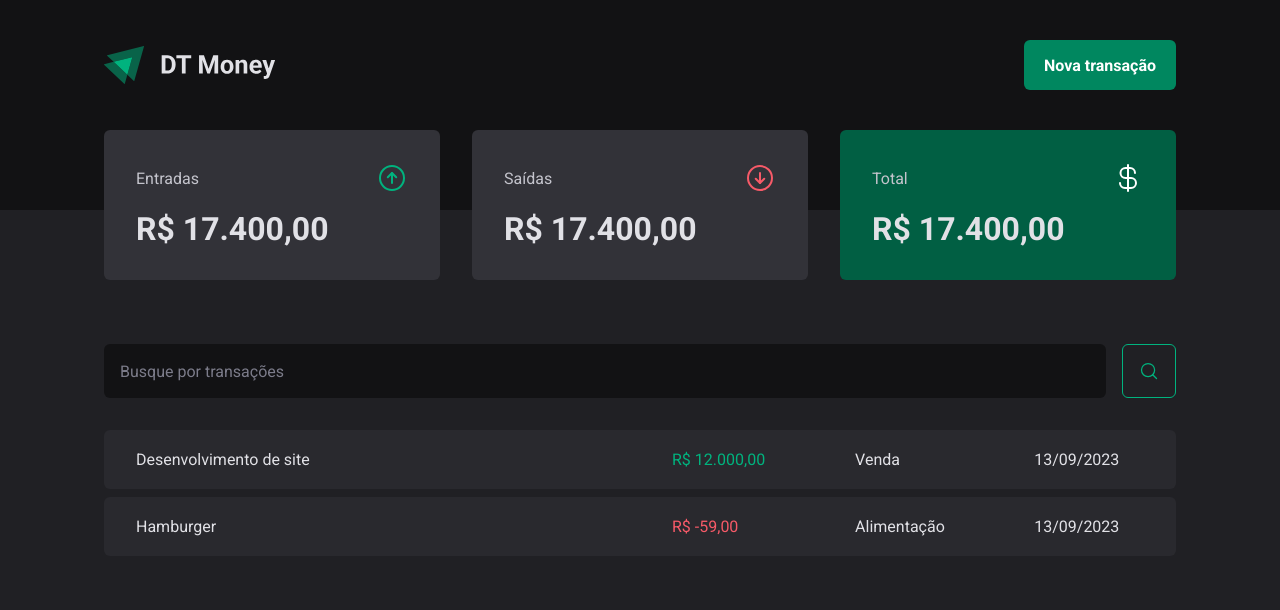
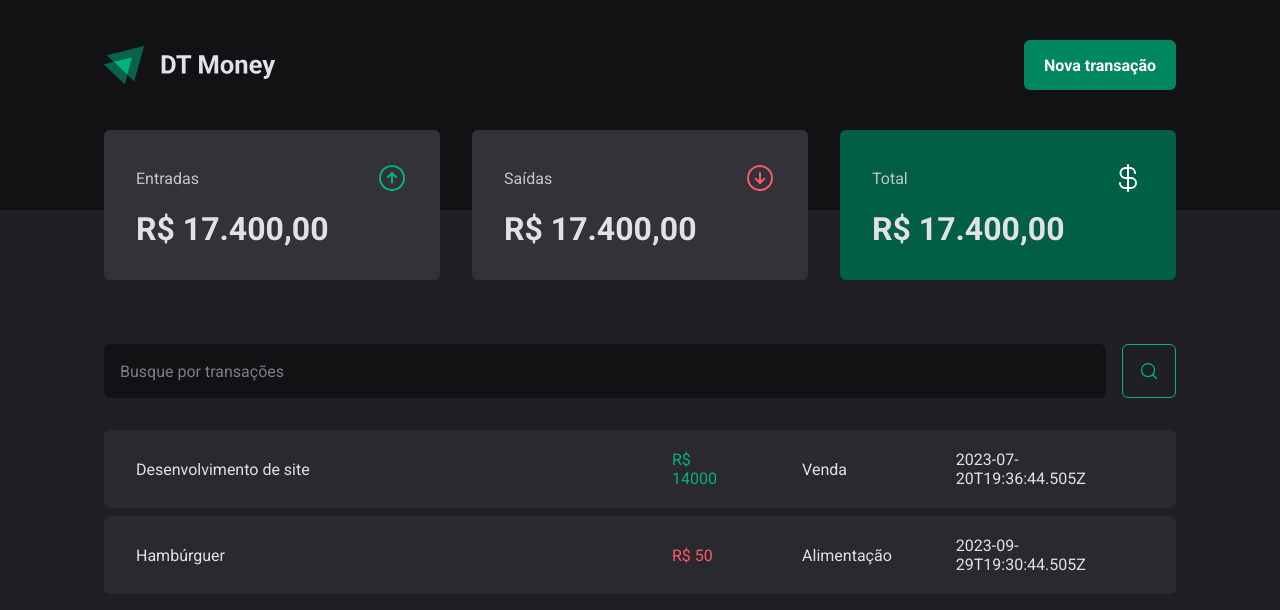
Before and after one commit to felipe-gomes-vicente/03-dt-money, a React (Vite) app: page / in a window 1280 px wide. Shown: the top 610 px of the page. Built offline with nearby package versions, Linux system fonts and the light colour scheme; data requests are answered from the project's data file.

Commit message:
API connection - Performing HTTP request ( version async await )

```diff
--- a/src/pages/Transactions/index.tsx
+++ b/src/pages/Transactions/index.tsx
@@ -1,25 +1,36 @@
-import { useEffect } from "react";
+import { useEffect, useState } from "react";
 import { Header } from "../../components/Header";
 import { Summary } from "../../components/Summary";
 import { SearchForm } from "./SearchForm";
+
 import {
   PriceHighlight,
   TransactionsContainer,
   TransactionsTable,
 } from "./styles";
 
+interface Transaction {
+  id: number;
+  description: string;
+  type: "income" | "outcome";
+  price: number;
+  category: string;
+  createdAt: string;
+}
+
 export function Transactions() {
+  const [transactions, setTransactions] = useState<Transaction[]>([]);
+
+  async function loadTransactions() {
+    const response = await fetch("http://localhost:3333/transactions");
+    const data = await response.json();
+
+    setTransactions(data);
+  }
+
   useEffect(() => {
-    async function loadTransactions() {
-      const response = await fetch('http://localhost:3333/transactions')
-      const data = await response.json()
-
-      console.log(data);
-
-    }
-
-    loadTransactions()
-  }, [])
+    loadTransactions();
+  }, []);
 
   return (
     <div>
@@ -30,28 +41,20 @@
 
         <TransactionsTable>
           <tbody>
-            <tr>
-              <td width="50%">Desenvolvimento de site</td>
-              <td>
-                <PriceHighlight variant="income">R$ 12.000,00</PriceHighlight>
-              </td>
-              <td>Venda</td>
-              <td>13/09/2023</td>
-            </tr>
-            <tr>
-              <td width="50%">Hamburger</td>
-              <td>
-                <PriceHighlight variant="outcome">R$ -59,00</PriceHighlight>
-              </td>
-              <td>Alimentação</td>
-              <td>13/09/2023</td>
-            </tr>
-            {/* <tr>
-            <td width="50%">Desenvolvimento de site</td>
-            <td>R$ 12.000,00</td>
-            <td>Venda</td>
-            <td>13/09/2023</td>
-          </tr> */}
+            {transactions.map((transaction) => {
+              return (
+                <tr key={transaction.id}>
+                  <td width="50%">{transaction.description}</td>
+                  <td>
+                    <PriceHighlight variant={transaction.type}>
+                      R$ {transaction.price}
+                    </PriceHighlight>
+                  </td>
+                  <td>{transaction.category}</td>
+                  <td>{transaction.createdAt}</td>
+                </tr>
+              );
+            })}
           </tbody>
         </TransactionsTable>
       </TransactionsContainer>
```
